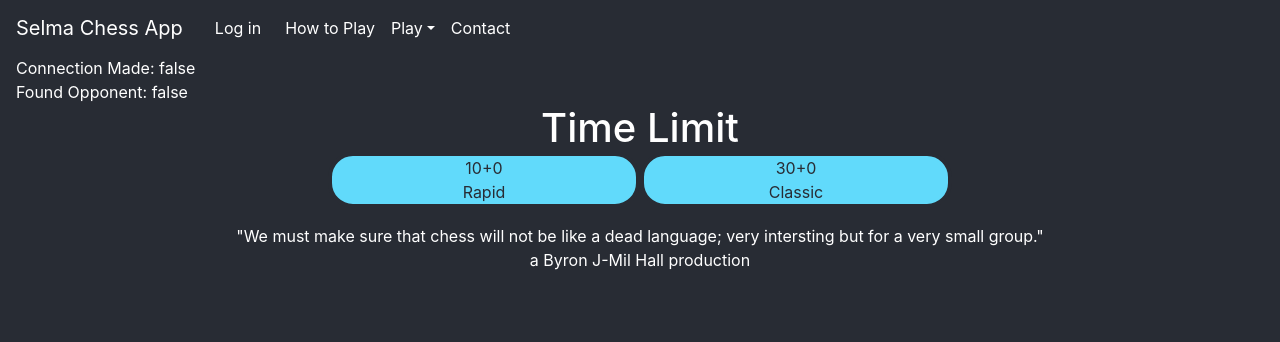
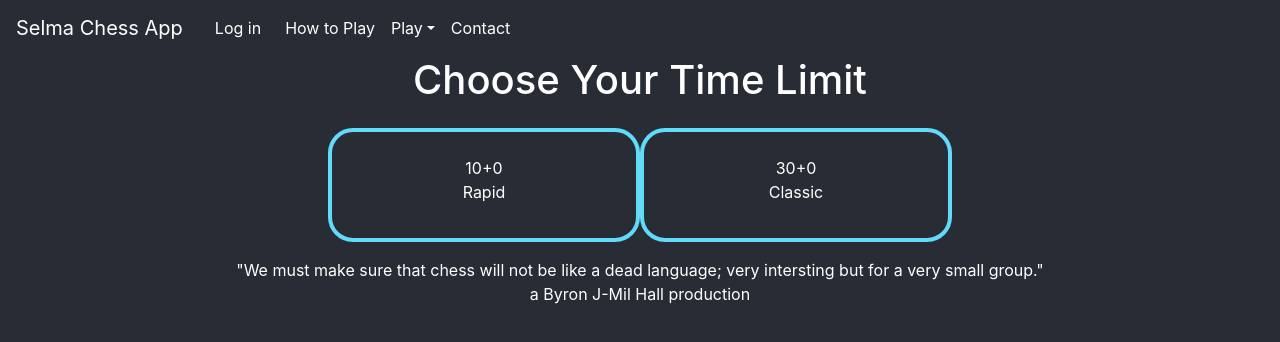
Before and after one commit to napoleon-commits/SelmaChessApp, a React (Create React App) app: page /online in a window 1280 px wide. Shown: the top 342 px of the page. Built offline with nearby package versions, Linux system fonts and the light colour scheme.

Commit message:
pairing spinner

```diff
--- a/src/components/PlayOnline.jsx
+++ b/src/components/PlayOnline.jsx
@@ -9,6 +9,7 @@ class PlayOnline extends React.Component {
       madeConnection: false,
       foundOpponent: false,
       gameID: null,
+      pairingType: null,
     };
     this.initializeWebSocket = this.initializeWebSocket.bind(this);
     this.send = this.send.bind(this);
@@ -21,7 +22,12 @@ class PlayOnline extends React.Component {
     });
   }
 
-  initializeWebSocket() {
+  initializeWebSocket(pairingType) {
+    // console.log(e.target.id);
+    // console.log(id);
+    this.setState({
+      pairingType,
+    });
     this.ws = new WebSocket(
       `ws://localhost:8999/opensearch/${new Date().toLocaleString()}`,
     );
@@ -63,35 +69,53 @@ class PlayOnline extends React.Component {
 
   render() {
     const {
-      foundOpponent, madeConnection,
+      foundOpponent, madeConnection, pairingType,
     } = this.state;
     return (
       <div className="bg-primary text-white" style={{ minHeight: '100vh' }}>
         <CustomNav />
         <div className="mx-3">
-          {'Connection Made: '}
-          {String(madeConnection)}
-          <br />
-          {'Found Opponent: '}
-          {String(foundOpponent)}
-          <br />
-          <div className="w-50 m-auto text-center h1">
-            Time Limit
+          <div className="w-75 m-auto text-center h1">
+            Choose Your Time Limit
           </div>
-          <div className="row w-50 m-auto">
+          <div className="row w-50 mx-auto mt-4">
             <div
               className="col text-center game-select"
-              onClick={this.initializeWebSocket}
+              onClick={() => { this.initializeWebSocket(1); }}
+              onKeyDown={() => { this.initializeWebSocket(1); }}
+              tabIndex={0}
+              role="button"
             >
-              <div>10+0</div>
+              <div className="mt-4">10+0</div>
               <div>Rapid</div>
+              {
+                madeConnection && !foundOpponent && pairingType === 1
+                  ? (
+                    <div className="spinner-border text-secondary" role="status" />
+                  )
+                  : (
+                    <div className="spinner-border text-tertiary" role="status" />
+                  )
+              }
             </div>
             <div
               className="col text-center game-select"
-              onClick={this.initializeWebSocket}
+              onClick={() => { this.initializeWebSocket(2); }}
+              onKeyDown={() => { this.initializeWebSocket(2); }}
+              tabIndex={0}
+              role="button"
             >
-              <div>30+0</div>
+              <div className="mt-4">30+0</div>
               <div>Classic</div>
+              {
+                madeConnection && !foundOpponent && pairingType === 2
+                  ? (
+                    <div className="spinner-border text-secondary" role="status" />
+                  )
+                  : (
+                    <div className="spinner-border text-tertiary" role="status" />
+                  )
+              }
             </div>
           </div>
         </div>
--- a/src/styles/common.css
+++ b/src/styles/common.css
@@ -1,9 +1,17 @@
-.bg-primary, .bg-dark, .dropdown-menu{
-    background-color: #282c34 !important;
+.text-primary{
+  color: white;
 }
 
 .text-secondary{
-    color: #61dafb !important;
+  color: #61dafb !important;
+}
+
+.text-tertiary{
+  color: #282c34
+}
+
+.bg-primary, .bg-dark, .dropdown-menu{
+    background-color: #282c34 !important;
 }
 
 .navbar-brand, .nav-link, .dropdown-item{
@@ -71,15 +79,13 @@
 }
 
 .game-select{
-  border: 4px solid #282c34;
+  border: 4px solid #61dafb;
   border-radius: 25px;
-  color: #282c34;
-  background-color: #61dafb;
+  color: white;
+  background-color: #282c34;
   cursor: pointer;
 }
 
 .game-select:hover{
-  background-color: #282c34;
-  color: white;
-  border: 4px solid #61dafb;
+  border: 4px solid white;
 }
```
